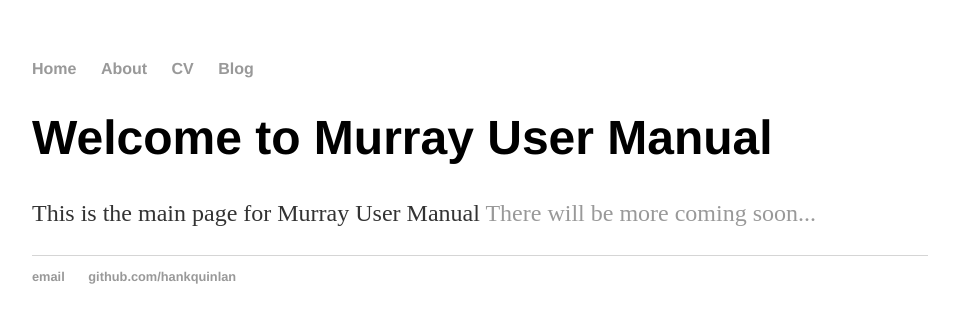
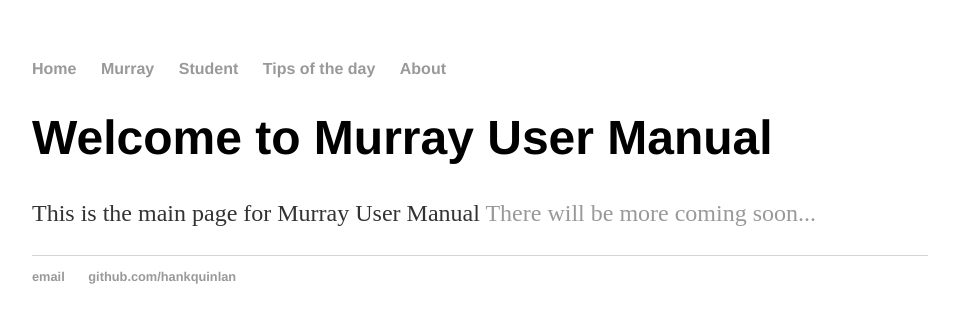
Before and after one commit to rowen2/rowen2.github.io, a Jekyll site: the page built from index.html, in a window 1280 px wide. Shown: the top 323 px of the page, without its empty margins (160-1119 px from the left). Built offline with Jekyll 4.4.1, drawn with Linux system fonts in a browser that asks for light colours.

Commit message:
Update default.html

```diff
--- a/_layouts/default.html
+++ b/_layouts/default.html
@@ -9,9 +9,10 @@
 			<nav>
 	    		<ul>
 	        		<li><a href="/">Home</a></li>
-		        	<li><a href="/about">About</a></li>
-	        		<li><a href="/cv">CV</a></li>
-	        		<li><a href="/blog">Blog</a></li>
+		        	<li><a href="/Murray">Murray</a></li>
+	        		<li><a href="/Stud">Student</a></li>
+	        		<li><a href="/TotD">Tips of the day</a></li>
+	        		<li><a href="/about">About</a></li>
 	    		</ul>
 			</nav>
 			<div class="container">
@@ -22,7 +23,7 @@
 			<footer>
 	    		<ul>
 	        		<li><a href="mailto:hankquinlanhub@gmail.com">email</a></li>
-	        		<li><a href="https://github.com/hankquinlan">github.com/hankquinlan</a></li>
+	        		<li><a href="https://github.com/rowen2">github.com/hankquinlan</a></li>
 				</ul>
 			</footer>
 		</body>
```
